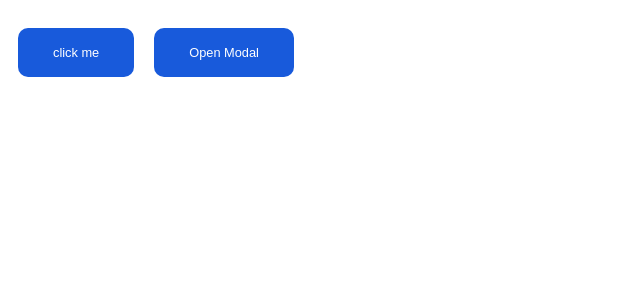
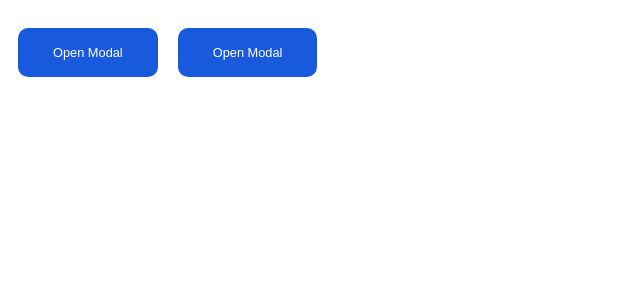
Before and after one commit to szopian/react-modal, a React (Create React App) app in the folder react-modal-app/: page / in a window 1280 px wide. Shown: the top 300 px of the page, without its empty margins (0-640 px from the left). Built offline with nearby package versions, Linux system fonts and the light colour scheme.

Commit message:
add work with reusable button

```diff
--- a/react-modal-app/src/App.js
+++ b/react-modal-app/src/App.js
@@ -8,7 +8,7 @@ function App() {
   return (
     <>
       <GlobalStyles />
-      <Button text="click me" rgbaShadow="24, 90, 219" />
+      <Button text="Open Modal" rgbaShadow="24, 90, 219" bgColor="#185adb" />
       <PrimaryButton onClick={() => setIsOpen(true)}>Open Modal</PrimaryButton>
       {isOpen && <Modal setIsOpen={setIsOpen} />}
     </>
--- a/react-modal-app/src/components/Button.jsx
+++ b/react-modal-app/src/components/Button.jsx
@@ -10,7 +10,7 @@ const Btn = styled.button`
   font-size: 0.8rem;
   border: none;
   color: white;
-  background: #185adb;
+  background: ${(props) => props.BtnBgColor};
   transition: all 0.25s ease;
 
   &&:hover {
@@ -19,8 +19,12 @@ const Btn = styled.button`
   }
 `;
 
-const Button = ({ text, rgbaShadow }) => {
-  return <Btn BtnShadowColor={rgbaShadow}>{text}</Btn>;
+const Button = ({ text, rgbaShadow, bgColor }) => {
+  return (
+    <Btn BtnBgColor={bgColor} BtnShadowColor={rgbaShadow}>
+      {text}
+    </Btn>
+  );
 };
 
 export default Button;
```
